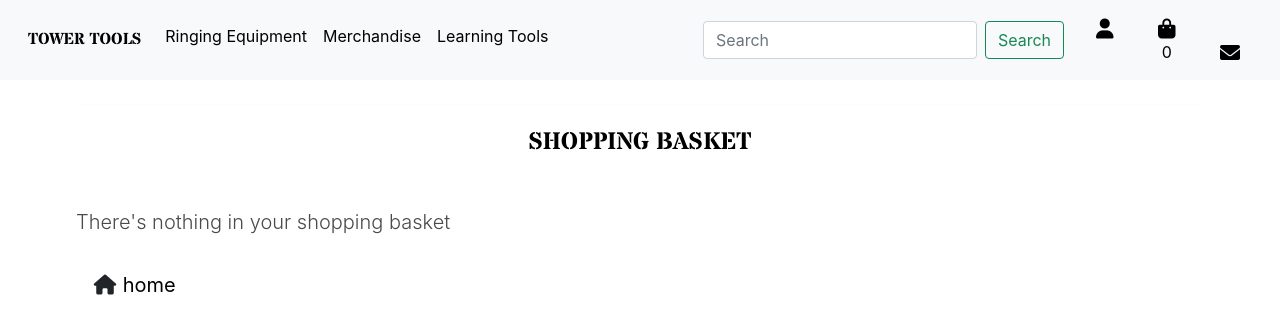
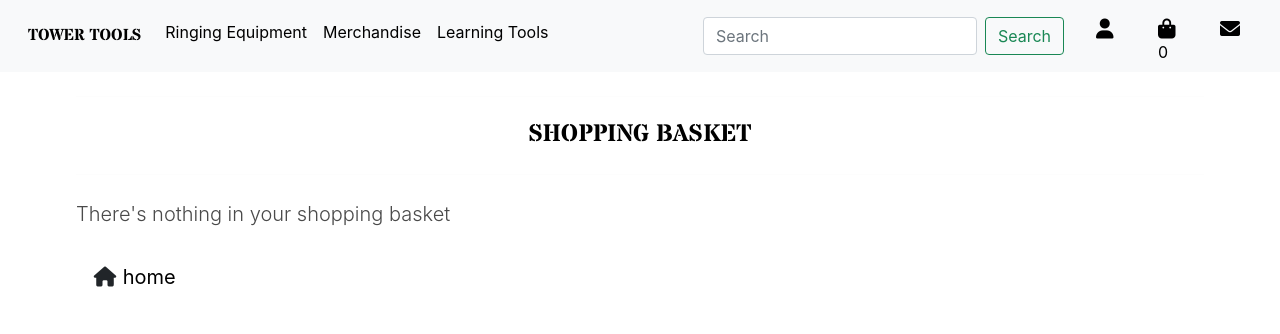
Before and after one commit to Tom1358/tower_tools, a Django app: template bag/templates/bag/bag.html in a window 1280 px wide. Shown: the top 334 px of the page. Run offline with Django 3.2, Linux system fonts and the light colour scheme; the template is opened without the code that fills it, so the values that code supplies are empty; some libraries are stand-ins or nearby versions.

Commit message:
Align favicon icons in nav bar along one line

```diff
--- a/contact/models.py
+++ b/contact/models.py
@@ -11,3 +11,6 @@ class Feedback(models.Model):
     date = models.DateField(auto_now_add=True)
     summary = models.CharField(max_length=250, null=False, blank=False)
     your_message = models.TextField(null=False, blank=False)
+
+    def __str__(self):
+        return self.full_name
--- a/static/css/base.css
+++ b/static/css/base.css
@@ -17,7 +17,7 @@ html {
   }
 
 .icons_float_left {
-    left: auto;
+    float: left;
 }
 
 /* --------------- Hero image --------------- */
--- a/templates/base.html
+++ b/templates/base.html
@@ -95,12 +95,12 @@
         </li>
 
         <!-- shopping basket icon in nav -->
-        <li class="list-inline-item">
+        <li class="list-inline-item float-left">
           <a class="{% if in_basket %}text-info font-weight-bold text-black{% else %}text-black{% endif %} nav-link"
             href="{% url 'view_bag' %}">
             <div class="text-center">
               <div><i class="fas fa-shopping-bag fa-lg"></i></div>
-              <p class="my-0">
+              <p class="icons_float_left">
                 {% if bag_items %}
                   {{ product_count }}
                 {% else %}
```
